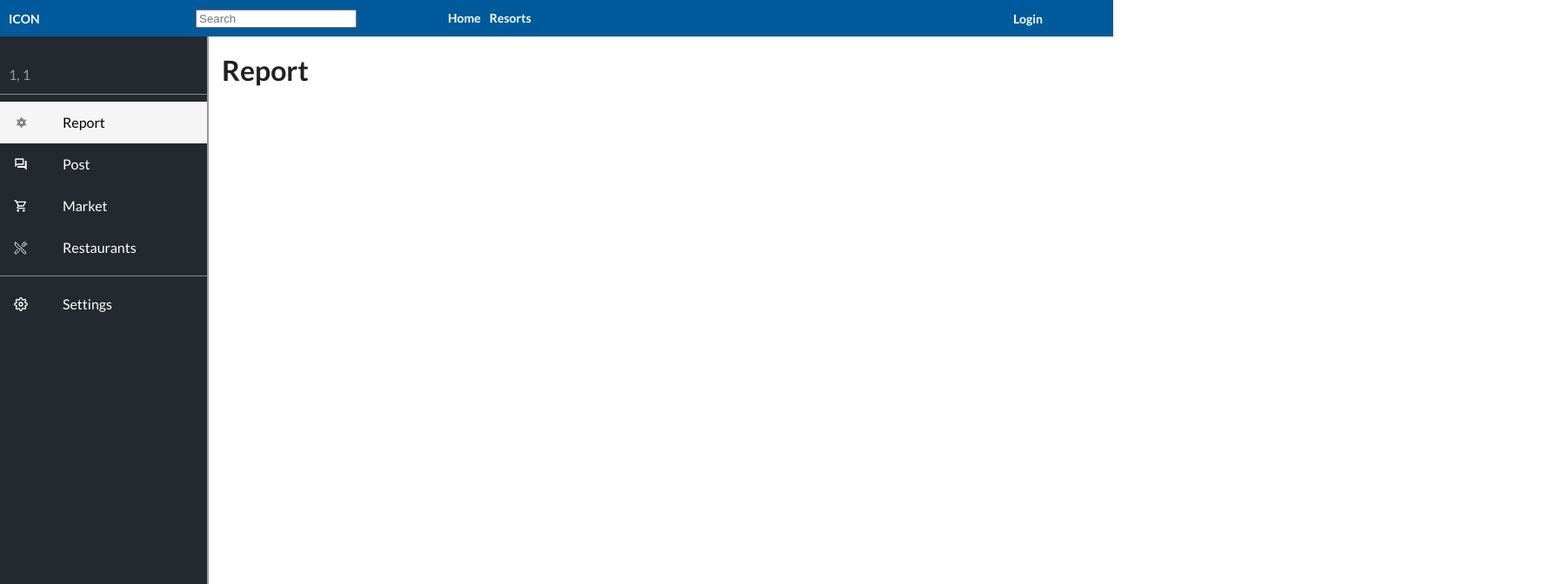
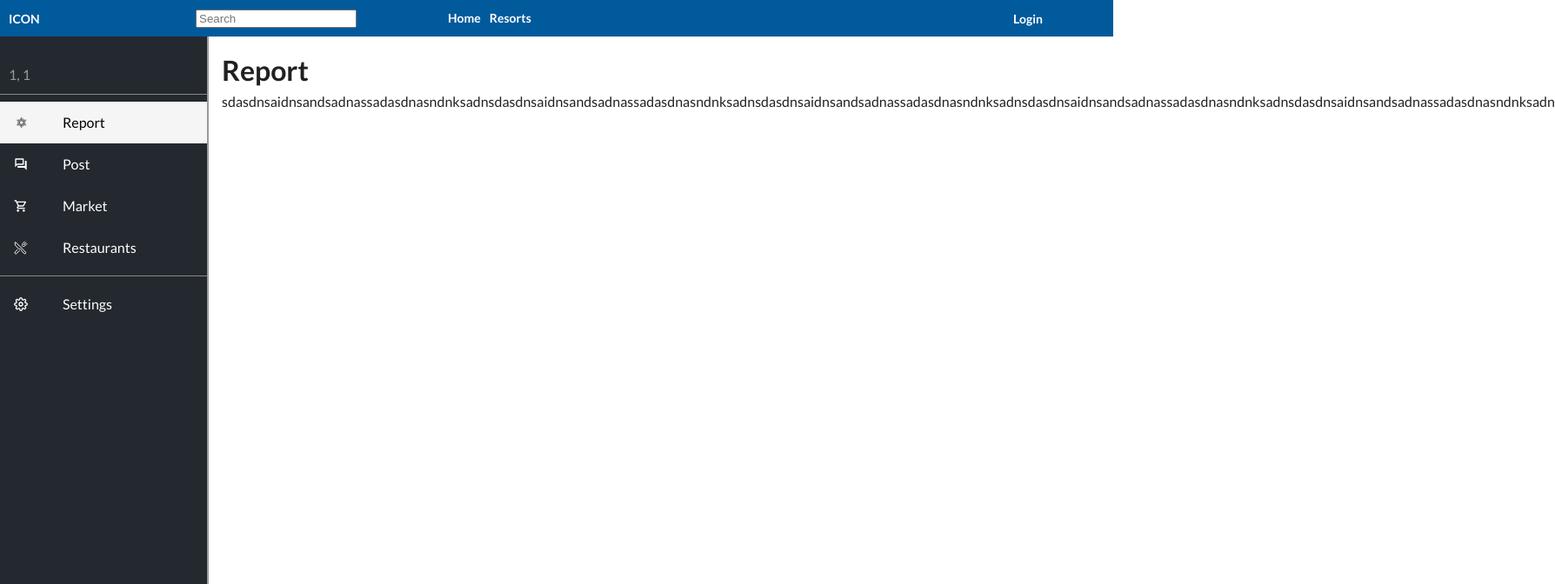
Before and after one commit to webDesignMumeishon/ski-platform-client, a React (Create React App) app: page /1/1/report in a window 1280 px wide. Shown: the top 672 px of the page at 87% size, 1788 px wide, since content can reach past the window. Built offline with nearby package versions, Linux system fonts and the light colour scheme.

Commit message:
Fix side scrollbar onclicking

```diff
--- a/src/components/Drawer.tsx
+++ b/src/components/Drawer.tsx
@@ -39,7 +39,6 @@ function ResponsiveDrawer(props: Props) {
 
   // This is for when refresing the page it navigates to the /path in the state
   React.useEffect(() => {
-    console.log('React.useEffect refreshing')
     navigate(selected);
   }, []);
 
@@ -65,7 +64,9 @@ function ResponsiveDrawer(props: Props) {
               onClick={() => {
                 navigate(item.route);
                 setSeletected(item.route);
-                handleDrawerToggle();
+                if(mobileOpen){
+                  handleDrawerToggle();
+                }
               }}
             >
               <ListItemIcon
--- a/src/components/Report.tsx
+++ b/src/components/Report.tsx
@@ -2,7 +2,12 @@
 
 const Report = () => {
     return (
-        <h1>Report</h1>
+        <div>
+            <h1>Report</h1>
+
+            <p>sdasdnsaidnsandsadnassadasdnasndnksadnsdasdnsaidnsandsadnassadasdnasndnksadnsdasdnsaidnsandsadnassadasdnasndnksadnsdasdnsaidnsandsadnassadasdnasndnksadnsdasdnsaidnsandsadnassadasdnasndnksadn</p>
+
+        </div>
     )
 }
 
--- a/src/styles/base.scss
+++ b/src/styles/base.scss
@@ -2,7 +2,6 @@
 
 * {
     margin: 0;
-    // color: #FFF; this will set the font color globally
 }
 
 body{
```
